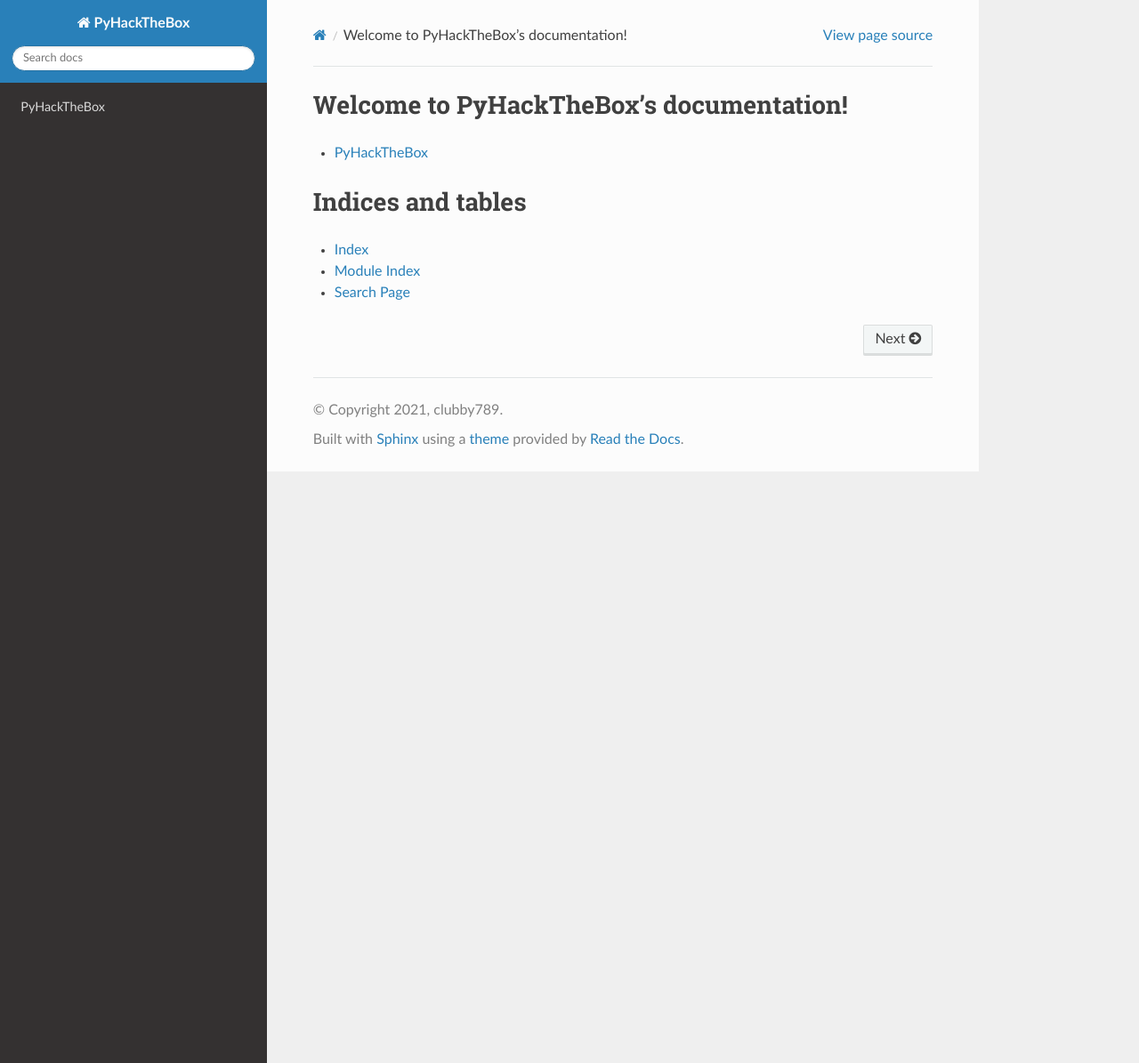
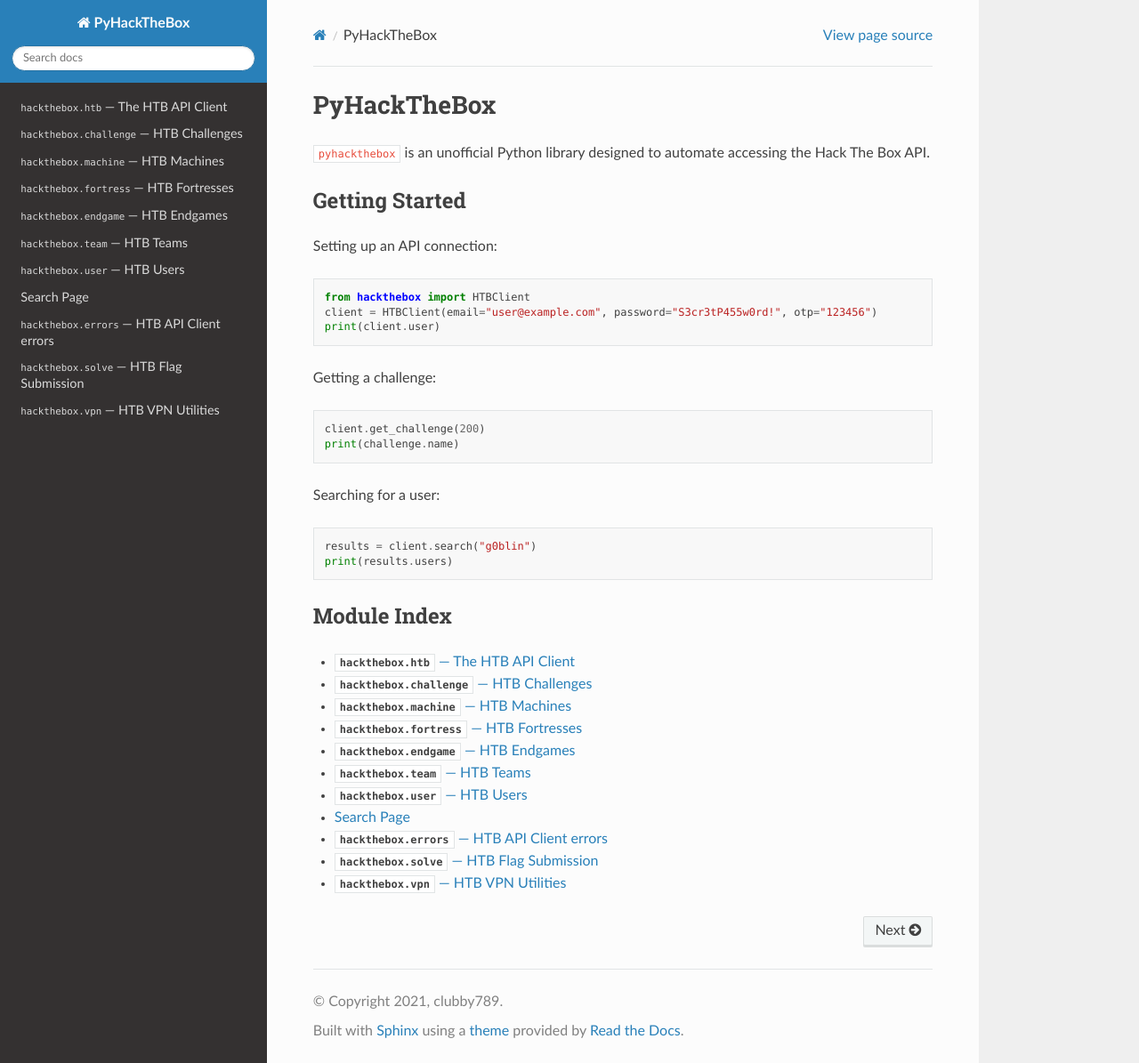
Before and after one commit to clubby789/htb-api, a Sphinx documentation site: the page built from docs/index.rst, in a window 1280 px wide and 1195 px high. Shown: the whole window at 89% size. Built offline with Sphinx 7.4.7 and the Read the Docs theme 2.0.0, drawn with Linux system fonts in a browser that asks for light colours.

Commit message:
Improve documentation

```diff
--- /dev/null
+++ b/docs/challenge.rst
@@ -0,0 +1,4 @@
+:mod:`hackthebox.challenge` --- HTB Challenges
+===================================================
+
+.. automodule:: hackthebox.challenge
--- a/docs/conf.py
+++ b/docs/conf.py
@@ -31,7 +31,7 @@ author = 'clubby789'
 # extensions coming with Sphinx (named 'sphinx.ext.*') or your custom
 # ones.
 extensions = ['sphinx.ext.autodoc', 'sphinx.ext.coverage', 'sphinx.ext.napoleon',
-              'sphinx_rtd_theme', 'sphinx.ext.viewcode']
+              'sphinx_rtd_theme', 'sphinx.ext.viewcode', 'sphinx.ext.autosummary']
 
 # Add any paths that contain templates here, relative to this directory.
 templates_path = ['_templates']
@@ -52,4 +52,9 @@ html_theme = 'sphinx_rtd_theme'
 # Add any paths that contain custom static files (such as style sheets) here,
 # relative to this directory. They are copied after the builtin static files,
 # so a file named "default.css" will overwrite the builtin "default.css".
-html_static_path = ['_static']
+html_static_path = []
+autodoc_default_options = {
+    "members": True,
+    "inherited-members": True
+}
+autoclass_content = 'both'
--- /dev/null
+++ b/docs/endgame.rst
@@ -0,0 +1,4 @@
+:mod:`hackthebox.endgame` --- HTB Endgames
+===================================================
+
+.. automodule:: hackthebox.endgame
--- /dev/null
+++ b/docs/errors.rst
@@ -0,0 +1,4 @@
+:mod:`hackthebox.errors` --- HTB API Client errors
+===================================================
+
+.. automodule:: hackthebox.errors
--- /dev/null
+++ b/docs/fortress.rst
@@ -0,0 +1,4 @@
+:mod:`hackthebox.fortress` --- HTB Fortresses
+===================================================
+
+.. automodule:: hackthebox.fortress
--- /dev/null
+++ b/docs/htb.rst
@@ -0,0 +1,4 @@
+:mod:`hackthebox.htb` --- The HTB API Client
+===================================================
+
+.. automodule:: hackthebox.htb
--- a/docs/index.rst
+++ b/docs/index.rst
@@ -1,14 +1,43 @@
-Welcome to PyHackTheBox's documentation!
-========================================
+PyHackTheBox
+==================
+
+``pyhackthebox`` is an unofficial Python library designed to automate
+accessing the Hack The Box API.
+
+Getting Started
+---------------
+Setting up an API connection::
+
+    from hackthebox import HTBClient
+    client = HTBClient(email="user@example.com", password="S3cr3tP455w0rd!", otp="123456")
+    print(client.user)
+
+Getting a challenge::
+
+    client.get_challenge(200)
+    print(challenge.name)
+
+Searching for a user::
+
+    results = client.search("g0blin")
+    print(results.users)
+
+
+Module Index
+---------------
 
 .. toctree::
-   :maxdepth: 1
+    :maxdepth: 1
+    :glob:
 
-   reference
-
-Indices and tables
-==================
-
-* :ref:`genindex`
-* :ref:`modindex`
-* :ref:`search`
+    htb
+    challenge
+    machine
+    fortress
+    endgame
+    team
+    user
+    search
+    errors
+    solve
+    vpn
--- /dev/null
+++ b/docs/machine.rst
@@ -0,0 +1,4 @@
+:mod:`hackthebox.machine` --- HTB Machines
+===================================================
+
+.. automodule:: hackthebox.machine
--- a/docs/reference.rst
+++ /dev/null
@@ -1,81 +0,0 @@
-PyHackTheBox
-==================
-
-HTB
----------------------
-
-.. automodule:: hackthebox.htb
-   :members:
-   :show-inheritance:
-
-Challenge
----------------------------
-
-.. automodule:: hackthebox.challenge
-   :members:
-   :show-inheritance:
-
-Leaderboard
----------------------------
-
-.. automodule:: hackthebox.leaderboard
-   :members:
-   :show-inheritance:
-
-Machine
--------------------------
-
-.. automodule:: hackthebox.machine
-   :members:
-   :show-inheritance:
-
-Fortress
--------------------------
-
-.. automodule:: hackthebox.fortress
-   :members:
-   :show-inheritance:
-
-Endgame
--------------------------
-
-.. automodule:: hackthebox.endgame
-   :members:
-   :show-inheritance:
-
-
-Team
-----------------------
-
-.. automodule:: hackthebox.team
-   :members:
-   :show-inheritance:
-
-User
-----------------------
-
-.. automodule:: hackthebox.user
-   :members:
-   :show-inheritance:
-
-Search
-----------------------
-
-.. automodule:: hackthebox.search
-   :members:
-   :show-inheritance:
-
-
-Errors
-------------------------
-
-.. automodule:: hackthebox.errors
-   :members:
-   :show-inheritance:
-
-Solve
------------------------
-
-.. automodule:: hackthebox.solve
-   :members:
-   :show-inheritance:
--- /dev/null
+++ b/docs/search.rst
@@ -0,0 +1,4 @@
+:mod:`hackthebox.search` --- The HTB Searching API
+===================================================
+
+.. automodule:: hackthebox.search
--- /dev/null
+++ b/docs/solve.rst
@@ -0,0 +1,4 @@
+:mod:`hackthebox.solve` --- HTB Flag Submission
+===================================================
+
+.. automodule:: hackthebox.solve
--- /dev/null
+++ b/docs/team.rst
@@ -0,0 +1,4 @@
+:mod:`hackthebox.team` --- HTB Teams
+===================================================
+
+.. automodule:: hackthebox.team
--- /dev/null
+++ b/docs/user.rst
@@ -0,0 +1,4 @@
+:mod:`hackthebox.user` --- HTB Users
+===================================================
+
+.. automodule:: hackthebox.user
--- /dev/null
+++ b/docs/vpn.rst
@@ -0,0 +1,4 @@
+:mod:`hackthebox.vpn` --- HTB VPN Utilities
+===================================================
+
+.. automodule:: hackthebox.vpn
```
Also changed, not shown: 3 other files.
